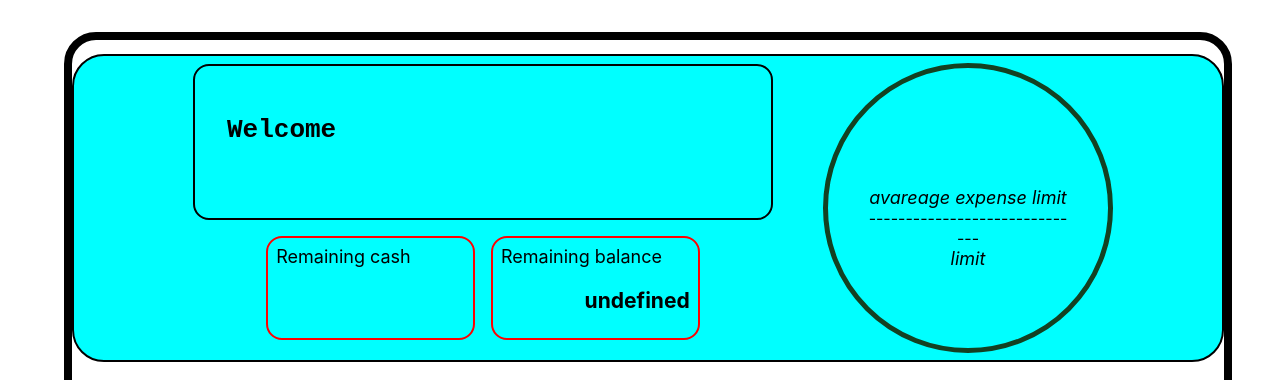
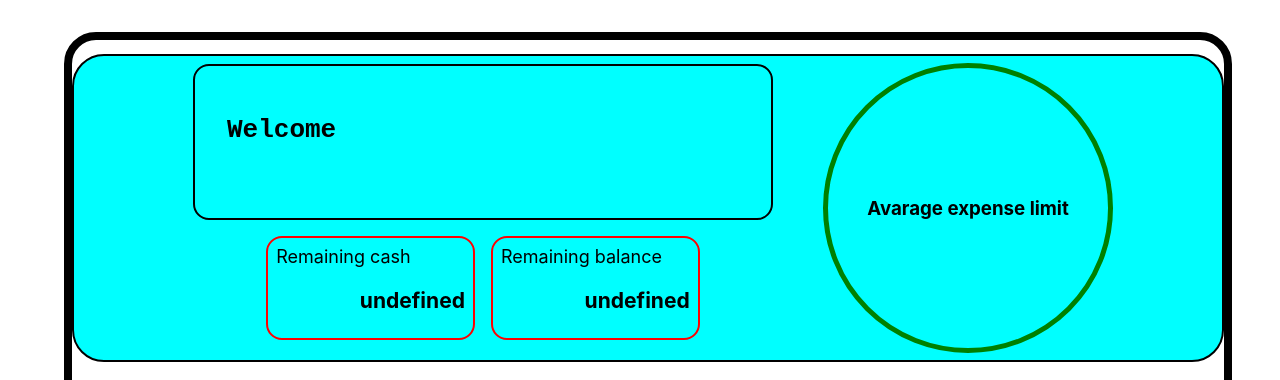
Before and after one commit to Raj-Ubhadiya/Expense-Tracker-Appllication, a React (Create React App) app: page /home in a window 1280 px wide. Shown: the top 380 px of the page. Built offline with nearby package versions, Linux system fonts and the light colour scheme; no server answers.

Commit message:
avarage monthly limit tracker

```diff
--- a/src/cmp/Home.js
+++ b/src/cmp/Home.js
@@ -1,37 +1,26 @@
 import React, { useEffect, useState } from "react";
 import "./main.css";
-import axios from "axios";
-function Home({ username, sec_token }) {
+function Home() {
   const [userData, setUserData] = useState([]);
   const [expenseInfo, setExpense] = useState([]);
-  const [acrosscashlimit, setAcrosscashlimit] = useState([]);
+  // const [tracker, setTracker] = useState([]);
+  const divStyle = {
+    borderColor: userData.balanceAvailable > 2000 ? "red" : "green",
+  };
 
   useEffect(() => {
-    // console.log("username : ", props.username, "sec_token : ", props.sec_token);
-    fetch("http://127.0.0.1:5000/api/getUserInfo", {
-      method: "POST",
-      crossDomain: true,
-      headers: {
-        "Content-Type": "application/json",
-        Accept: "application/json",
-        "Access-Control-Allow-Origin": "*",
-      },
-      body: JSON.stringify({
-        username,
-        sec_token,
-      }),
-    }) // API to fetch the data
+    fetch("http://127.0.0.1:5000/getuserInfoDemo") // API to fetch the data
       .then((response) => response.json()) //API promise.
       .then((data) => {
-        console.log("userData : ", data);
-        setUserData(data.data); //Setting data using setData function.
+        setUserData(data.data[0]); //Setting data using setData function.
       })
       .catch((error) => console.error(error)); //error handling
 
     fetch("http://127.0.0.1:5000/getExpenseDetailDemo") // API to fetch the data
       .then((response) => response.json()) //API promise.
       .then((data) => {
-        setExpense(data.data.slice(0, 5)); //Setting data using setData function.
+        setExpense(data.data.slice(0, 5));
+        // setTracker(data.data.balanceAvailable); //Setting data using setData function.
         console.log(data.data);
       })
       .catch((error) => console.error(error)); //error handling
@@ -51,7 +40,7 @@ function Home({ username, sec_token }) {
               <div className="btn-1">
                 <div className="b1-p1">Remaining cash </div>
                 <div className="b1-p2">
-                  {/* <h3>{ acrosscashlimit ? "${userData.cashAvailable}" :""}</h3> */}
+                  <h3>{`${userData.cashAvailable}`}</h3>
                 </div>
               </div>
               <div className="btn-2">
@@ -62,19 +51,11 @@ function Home({ username, sec_token }) {
               </div>
             </div>
           </div>
-          <div className="home-usermonthlylimittracker">
-            <div className="expensetracker">
-              <div className="usernametrack">{userData.username}</div>
-              <div className="avalablecash">
-                {" "}
-                avareage expense limit
-                <div className="cash">{userData.cashAvailable}</div>
-              </div>
-              ------------------------------
-              <div className="totalmonthlyexpense">
-                {" "}
-                limit
-                <div className="cash">{userData.balanceAvailable}</div>
+          <div className="home-usermonthlylimittracker" style={divStyle}>
+            <div className="avarageexpenselimit">
+              <h3>Avarage expense limit</h3>
+              <div className="monthlylimittracker">
+                {userData.balanceAvailable}
               </div>
             </div>
           </div>
--- a/src/cmp/main.css
+++ b/src/cmp/main.css
@@ -263,36 +263,15 @@
   border-radius: 60%;
   padding: 20px;
   overflow: auto;
-  border: 5px solid rgb(19, 65, 34);
+  border: 5px solid;
 }
 
-.expensetracker {
-  display: grid;
-  place-items: center;
-  text-align: center;
-  padding: 20px;
-  overflow: hidden;
-}
-.usernametrack {
-  font-size: xx-large;
-  display: grid;
-  place-items: center;
-  text-align: center;
-  margin: 20px;
-  /* border: 2px solid red; */
-}
-
-.avalablecash {
-  font-size: large;
-  font-style: italic;
-  /* display: flex; */
-  /* place-content: center; */
-  /* text-align: center; */
-  /* border: 2px solid rgb(26, 255, 0); */
-}
-.totalmonthlyexpense {
-  font-size: large;
-  font-style: italic;
+.avarageexpenselimit {
+  display: flex;
+  /* flex-wrap: wrap; */
+  flex-direction: column;
+  justify-content: center;
+  align-items: center;
 }
 
 .HomePage .Home-Recent-Activity {
```
